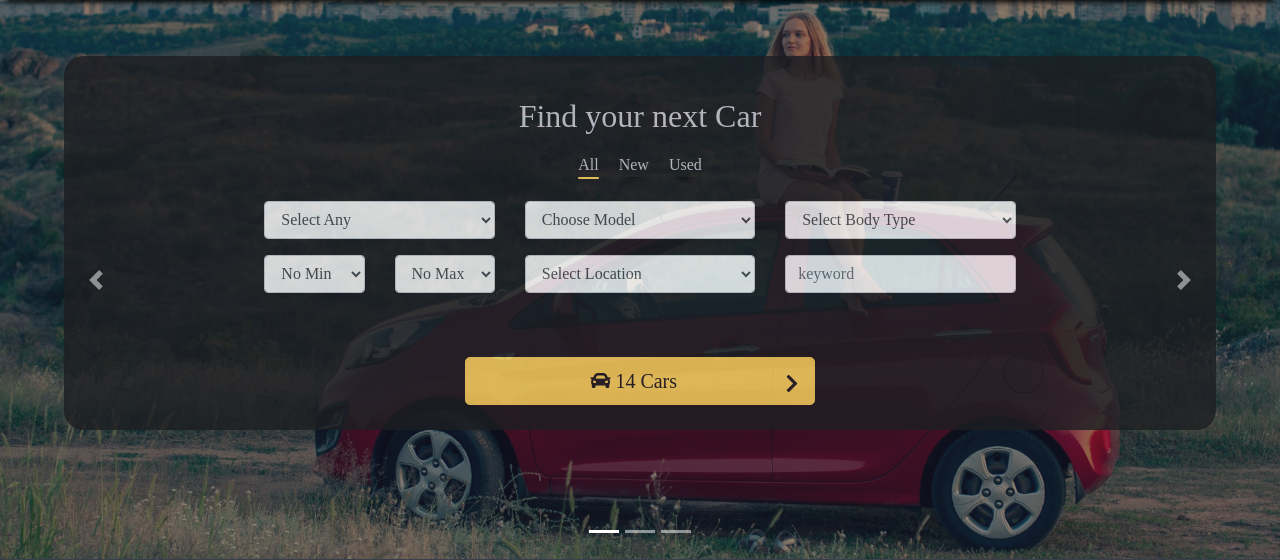
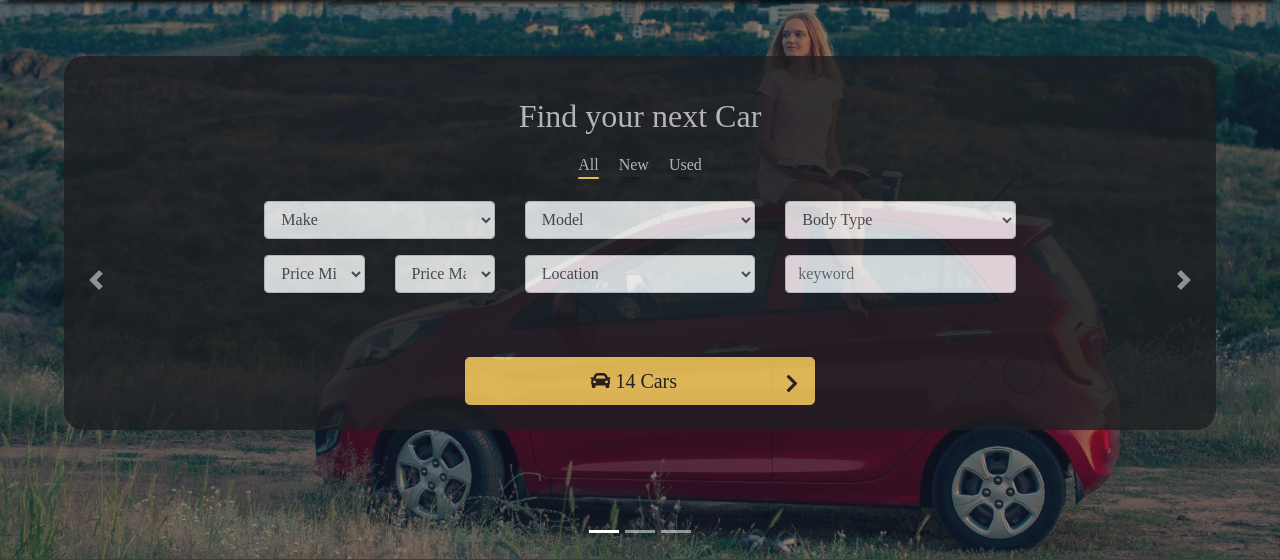
Before and after one commit to ashish13101988/motorOnWheel, a PHP site: page /motorOnWheels/ in a window 1280 px wide. Shown: the part 77-637 px from the top of the page. Run offline with PHP 8.4, Linux system fonts and the light colour scheme; data comes from the database, SQL or seed files in the repository; some web fonts are replaced.

Commit message:
changes made

```diff
--- a/public/include/indexForm.php
+++ b/public/include/indexForm.php
@@ -36,7 +36,7 @@
                     <div class="form-group">
 
                       <select class="form-control carname homefilter" name="carName">
-                        <option value="" selected>Select Any</option>
+                        <option value="" selected>Make</option>
                           <?php
                             foreach($rows as $row):
                               echo "<option value='$row[0]'>".ucfirst($row[0])."</option>";
@@ -49,7 +49,7 @@
                   <div class="col-md-4 col-6">
                     <div class="form-group">
                         <select class="form-control carmodel homefilter" name="carModel">
-                           <option value="">Choose Model</option>
+                           <option value="">Model</option>
                         </select>
                     </div>
                   </div>
@@ -57,7 +57,7 @@
                   <div class="col-md-4 col-6">
                     <div class="form-group">
                       <select class="form-control bodyType homefilter" name="cBodyType">
-                          <option value="">Select Body Type</option>
+                          <option value="">Body Type</option>
                           <?php
                             foreach($bodyTypeRow as $row):
                                   echo "<option value='$row[0]'>".ucfirst($row[0])."</option>";
@@ -70,7 +70,7 @@
                   <div class="col-md-2 col-6">
                     <div class="form-group">
                        <select class="form-control homefilter" name="minPrice">
-                        <option value="">No Min</option>
+                        <option value="">Price Min</option>
                         <?php
                           foreach($price as $minPrice){
                             echo "<option value=$minPrice>".number_format($minPrice)."</option>";
@@ -83,7 +83,7 @@
                   <div class="col-md-2 col-6">
                     <div class="form-group">
                        <select class="form-control homefilter" name="maxPrice">
-                        <option value="">No Max</option>
+                        <option value="">Price Max</option>
                         <?php
                           foreach($price as $minPrice){
                             echo "<option value=$minPrice>".number_format($minPrice)."</option>";
@@ -97,7 +97,7 @@
                     <div class="form-group">
 
                       <select class="form-control homefilter" name="location">
-                        <option value="">Select Location</option>
+                        <option value="">Location</option>
                         <?php showOptions($states);?>
                       </select>
                     </div>
--- a/public/login.php
+++ b/public/login.php
@@ -32,7 +32,7 @@
                         </div>
 
                         <div class="form-group">
-                            <input type="email" class="form-control" placeholder="Enter email *" name="email"
+                            <input type="email" class="form-control" placeholder="Email *" name="email"
                             value="<?= $status['email'] ?? $status['email'] ?? null ;?>" required>
                         </div>
 
--- a/public/signup.php
+++ b/public/signup.php
@@ -42,13 +42,13 @@
 
                         <div class="form-group">
 
-                            <input type="text" class="form-control" placeholder="Your Full Name *" name="userName"
+                            <input type="text" class="form-control" placeholder="Your name *" name="userName"
                             value="<?= $status['name'] ?? $status['name'] ?? null; ?>"
                             required>
 
                         </div>
                         <div class="form-group">
-                            <input type="email" class="form-control" placeholder="Enter email *" name="userEmail" value="<?= $status['email'] ?? $status['email'] ?? null ;?>" required>
+                            <input type="email" class="form-control" placeholder="Email *" name="userEmail" value="<?= $status['email'] ?? $status['email'] ?? null ;?>" required>
                         </div>
                         <div class="form-group">
 
@@ -56,7 +56,7 @@
                         </div>
                         <div class="form-group">
 
-                            <input type="password" class="form-control"  placeholder="Confrim Password *" name="confirmPwd" required>
+                            <input type="password" class="form-control"  placeholder="Confirm password *" name="confirmPwd" required>
                         </div>
                         <!-- <div class="form-check">
                             <input type="checkbox" class="form-check-input" id="exampleCheck1">
--- a/resources/templates/front/nav.php
+++ b/resources/templates/front/nav.php
@@ -34,7 +34,7 @@
                     </div>
                 </li>
                 <li class="nav-item  mr-3 <?php if($url == 'help.php'){echo 'active';}?>">
-                    <a class="nav-link" href="#">Help</a>
+                    <a class="nav-link enquiryBtn" href="#">Help</a>
                 </li>
                 <?php
                     if(isset($_SESSION['id']) && $_SESSION['role']=='admin'):
```
